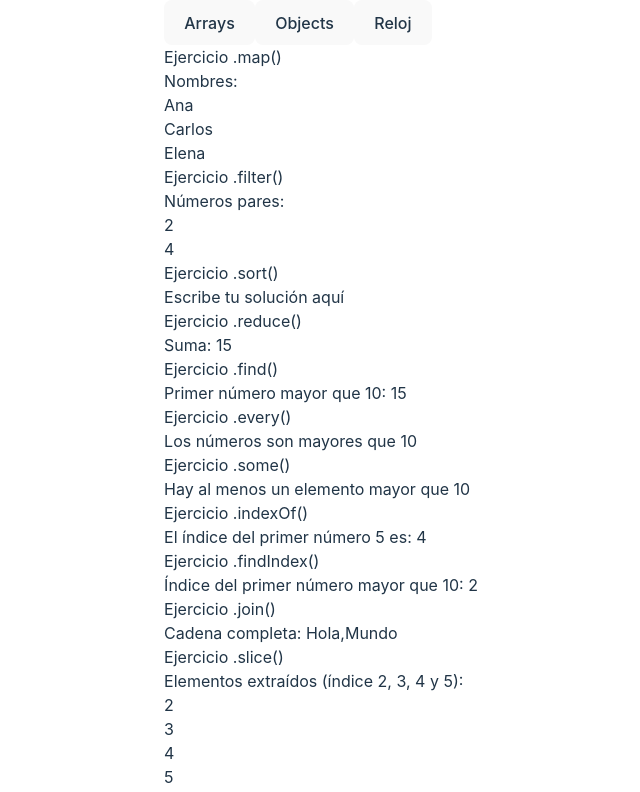
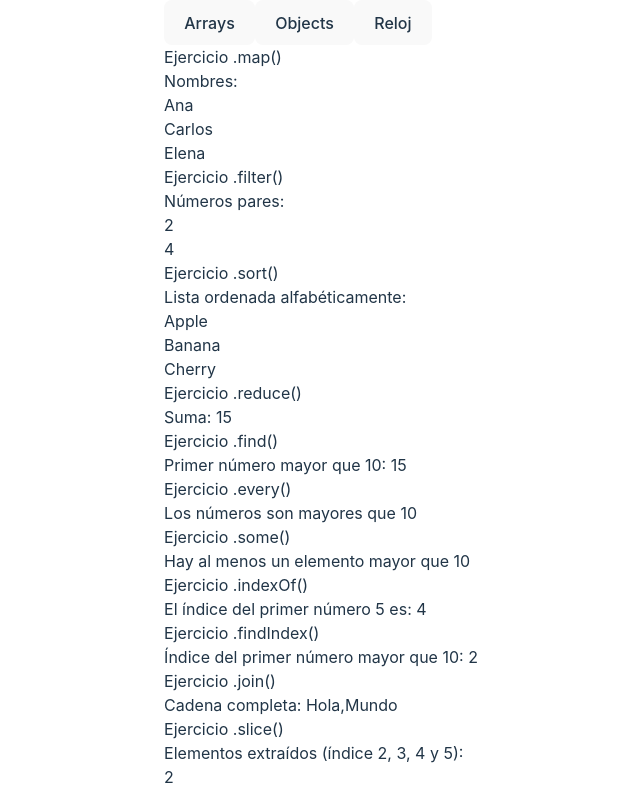
Before and after one commit to FSDSTR1023/react-javascript-exercices, a React (Vite) app: page / in a window 1280 px wide. Shown: the top 792 px of the page, without its empty margins (319-959 px from the left). Built offline with nearby package versions, Linux system fonts and the light colour scheme.

Commit message:
Método sort

```diff
--- a/src/components/MetodoSort.jsx
+++ b/src/components/MetodoSort.jsx
@@ -9,7 +9,12 @@ export const MetodoSort = () => {
 
   return (
     <>
-      Escribe tu solución aquí
+    Lista ordenada alfabéticamente:
+    <ul>
+      {
+        palabras.sort().map((word)=> <li>{word}</li>)
+      }
+    </ul>
     </>
   );
 };
```
